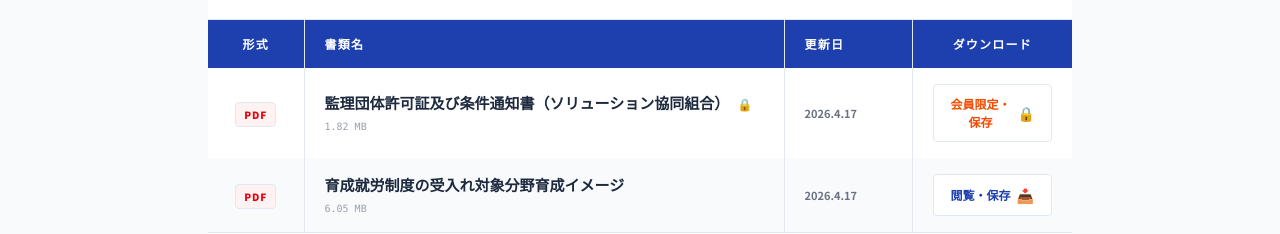
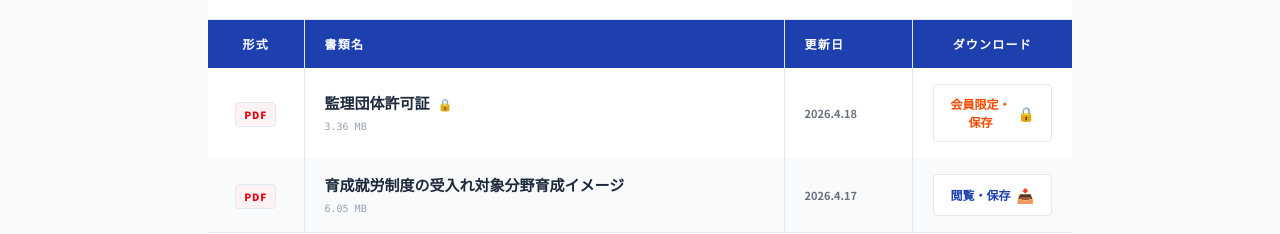
Before and after one commit to soldata1188/solutioncoop-jp, a Next.js app in the folder solutioncoop-app/: page /disclosure in a window 1280 px wide. Shown: the part 351-585 px from the top of the page. Built offline with nearby package versions, Linux system fonts and the light colour scheme; no server answers.

Commit message:
Fix: Improve file opening and bypass pop-up blockers

```diff
--- a/solutioncoop-app/components/DisclosureTable.tsx
+++ b/solutioncoop-app/components/DisclosureTable.tsx
@@ -23,7 +23,13 @@ export default function DisclosureTable({ docs }: { docs: Document[] }) {
       e.preventDefault();
       const code = prompt('🔒 会員コード（パスワード）を入力してください:');
       if (code === 'solution@') {
-        window.open(doc.url, '_blank');
+        const link = document.createElement('a');
+        link.href = doc.url;
+        link.target = '_blank';
+        link.rel = 'noopener noreferrer';
+        document.body.appendChild(link);
+        link.click();
+        document.body.removeChild(link);
       } else if (code !== null) {
         alert('❌ 会員コードが正しくありません。');
       }
--- a/solutioncoop-app/data/documents.json
+++ b/solutioncoop-app/data/documents.json
@@ -1,12 +1,12 @@
 [
   {
-    "id": "1776400121559",
-    "title": "監理団体許可証及び条件通知書（ソリューション協同組合）",
-    "filename": "令和４年監理団体許可条件通知書.pdf",
-    "url": "/documents/1776400121554-_______________.pdf",
-    "size": 1904250,
+    "id": "1776490154080",
+    "title": "監理団体許可証",
+    "filename": "監理団体許可証及び条件通知書.pdf",
+    "url": "/documents/1776490154075-______________.pdf",
+    "size": 3527722,
     "type": "application/pdf",
-    "uploadedAt": "2026-04-17T04:28:41.559Z",
+    "uploadedAt": "2026-04-18T05:29:14.080Z",
     "protected": true
   },
   {
```
Also changed, not shown: 1 other file (tests, documents, lock files or other folders).
